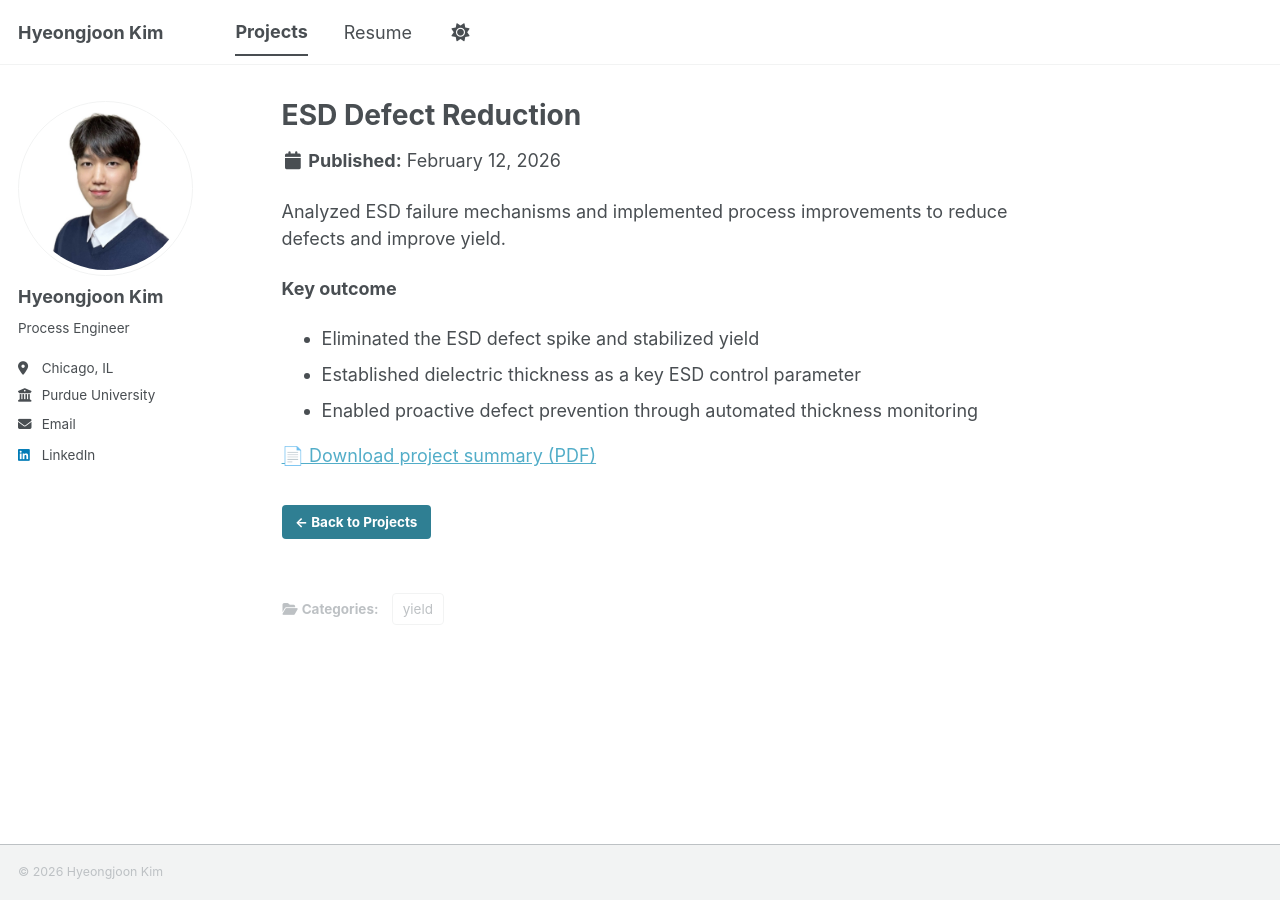
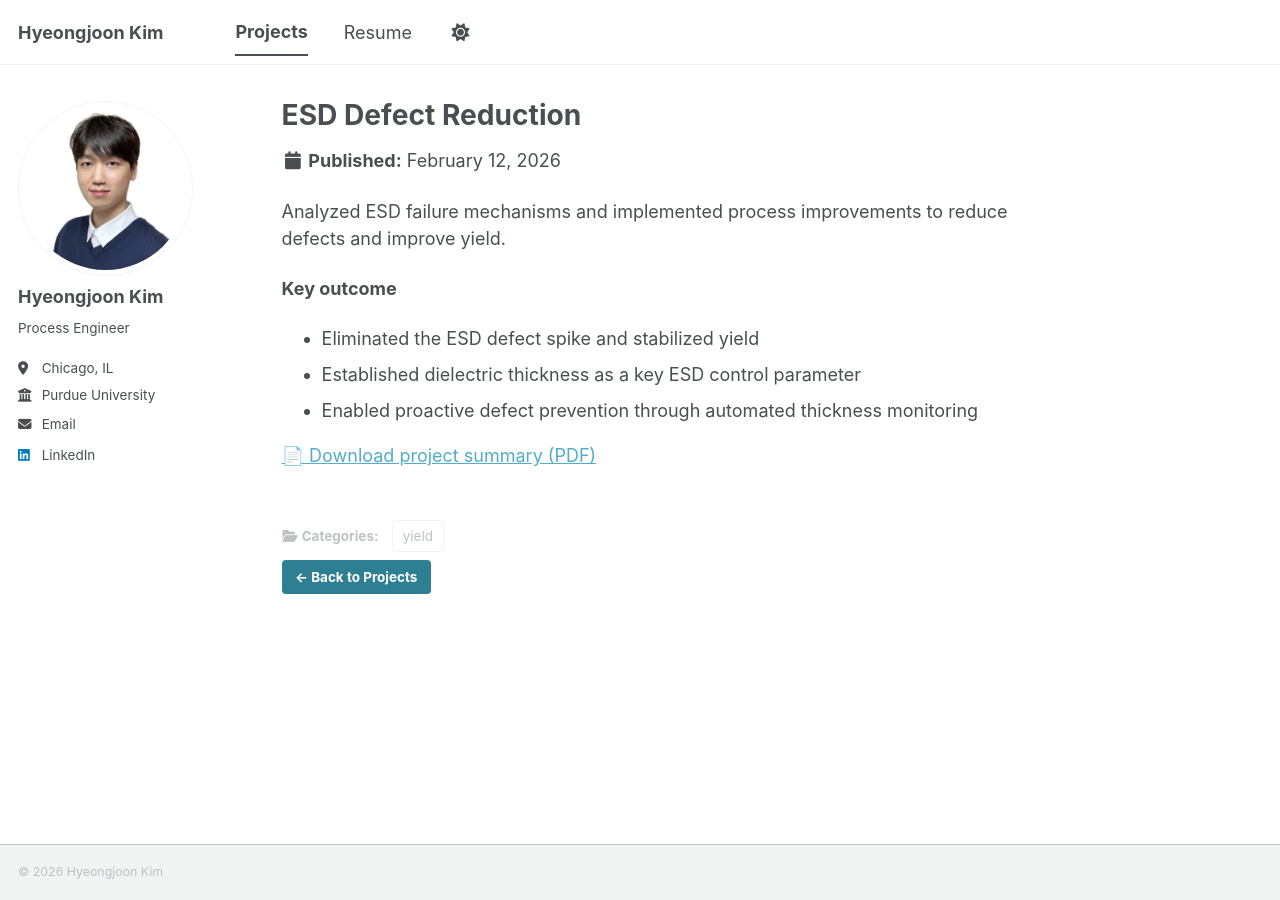
Before and after one commit to joonk1214/joonk1214.github.io, a Jekyll site: the page built from _portfolio/esd-defect-reduction.md, in a window 1280 px wide. Built offline with Jekyll 4.4.1, drawn with Linux system fonts in a browser that asks for light colours; a script bundle is joined from its source files by our own code; library files that are not in the unit come from our copies.

Commit message:
Update single.html

```diff
--- a/_layouts/single.html
+++ b/_layouts/single.html
@@ -47,16 +47,6 @@ layout: default
       <section class="page__content" itemprop="text">
         {{ content }}
 
-        {% if page.collection == "portfolio" %}
-          <p style="margin-top: 2rem;">
-            <a class="btn btn--primary"
-               href="{{ base_path }}/portfolio/"
-               style="text-decoration: none;">
-              ← Back to Projects
-            </a>
-          </p>
-        {% endif %}
-
         {% if page.citation and page.paperurl and page.slidesurl and page.bibtexurl %}
           <p style="font-size: smaller">Recommended citation: {{ page.citation }}<br /><a href="{{ page.paperurl }}">Download Paper</a> | <a href="{{ page.slidesurl }}">Download Slides</a> | <a href="{{ page.bibtexurl }}">Download Bibtex</a></p>
         {% elsif page.citation and page.paperurl and page.slidesurl %}
@@ -93,6 +83,16 @@ layout: default
         {% include page__taxonomy.html %}
       </footer>
 
+      {% if page.collection == "portfolio" %}
+        <p style="margin-top: 2rem;">
+          <a class="btn btn--primary"
+              href="{{ base_path }}/portfolio/"
+              style="text-decoration: none;">
+            ← Back to Projects
+          </a>
+        </p>
+      {% endif %}
+
       {% if page.share %}{% include social-share.html %}{% endif %}
 
     {% unless page.collection == "portfolio" %}
```
